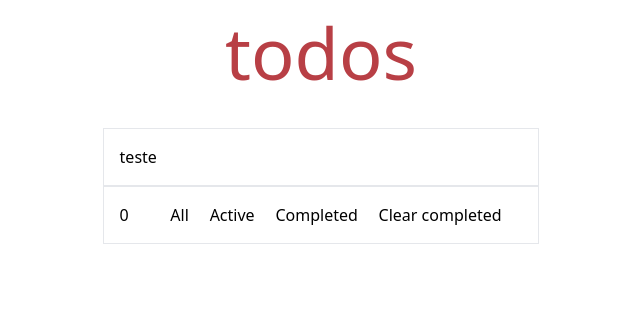
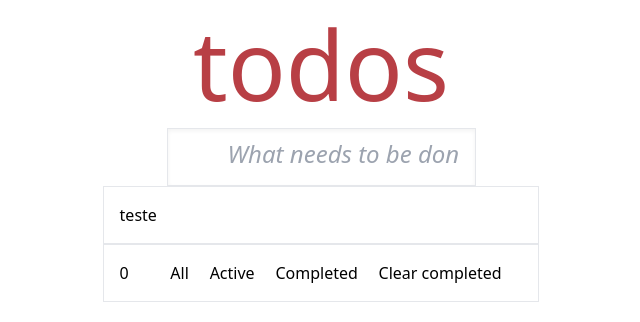
Before and after one commit to EnkiGroup/DesafioReactFrontendJunior2024, a React (Create React App) app: page / in a window 1280 px wide. Shown: the top 322 px of the page, without its empty margins (319-959 px from the left). Built offline with nearby package versions, Linux system fonts and the light colour scheme.

Commit message:
feat: creating static header

```diff
--- a/src/components/header/Header.tsx
+++ b/src/components/header/Header.tsx
@@ -2,9 +2,12 @@ import Input from "../ui/input/Input";
 
 const Header = () => {
   return (
-    <header className="flex flex-col items-center justify-center gap-4 w-[35%]">
-      <h1 className="text-title-color text-7xl">todos</h1>
-      <Input />
+    <header className="flex flex-col items-center justify-center gap-4">
+      <h1 className="text-title-color text-8xl">todos</h1>
+      <Input
+        input_cn="focus:shadow-focus border p-default placeholder:italic placeholder:text-2xl placeholder:font-light shadow-inner"
+        placeholder="What needs to be done?"
+      />
     </header>
   );
 };
```
